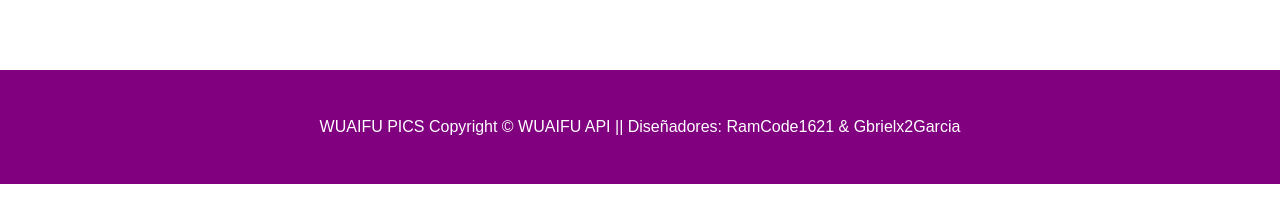
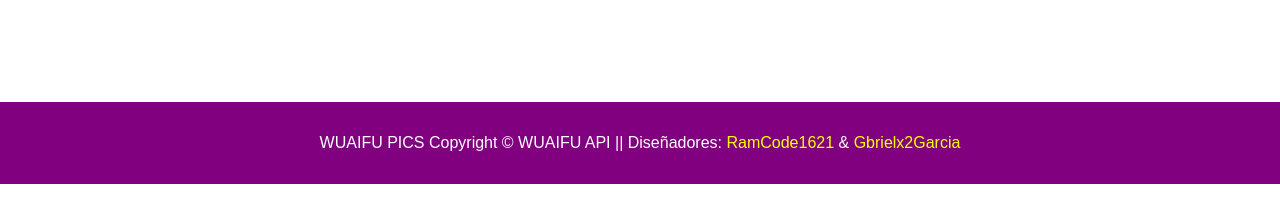
Before and after one commit to ridarlar/WaifuApp, a React (Create React App) app: page / in a window 1280 px wide. Shown: the part 616-813 px from the top of the page. Built offline with nearby package versions, Linux system fonts and the light colour scheme; the HTML template or start-up script is replaced by a standard one.

Commit message:
footer - link

```diff
--- a/src/components/footer.tsx
+++ b/src/components/footer.tsx
@@ -4,7 +4,7 @@
 const Footer = (): JSX.Element =>
     <div>
         <div className="footer">
-        <p>WUAIFU PICS Copyright © WUAIFU API || Diseñadores: RamCode1621 & Gbrielx2Garcia </p>
+        <p>WUAIFU PICS Copyright © WUAIFU API || Diseñadores: <a href="https://github.com/RamCode1621">RamCode1621</a> & <a href="https://github.com/GbrielGarcia">Gbrielx2Garcia</a> </p>
         </div>
     </div>
 
--- a/src/components/style/footer.css
+++ b/src/components/style/footer.css
@@ -4,21 +4,33 @@
     padding: 0;
     font-family: sans-serif;
   }
+
   body {
     height: 100vh;
     overflow: hidden;
   }
+
   .footer {
     position: absolute;
     bottom: 0;
     left: 0;
     right: 0;
-    padding: 2rem;
+    padding: 1rem;
     background: purple;
     color: white;
-    font-weight: 500;
+    font-weight: 200;
     display: flex;
     justify-content: center;
     align-items: center;
     gap: 0.2rem;
   }
+
+  .footer a{
+    color: #fbff08;
+    text-decoration:none;
+  }
+
+  .footer :hover a{
+    color: #b3b46a;
+
+  }
```
